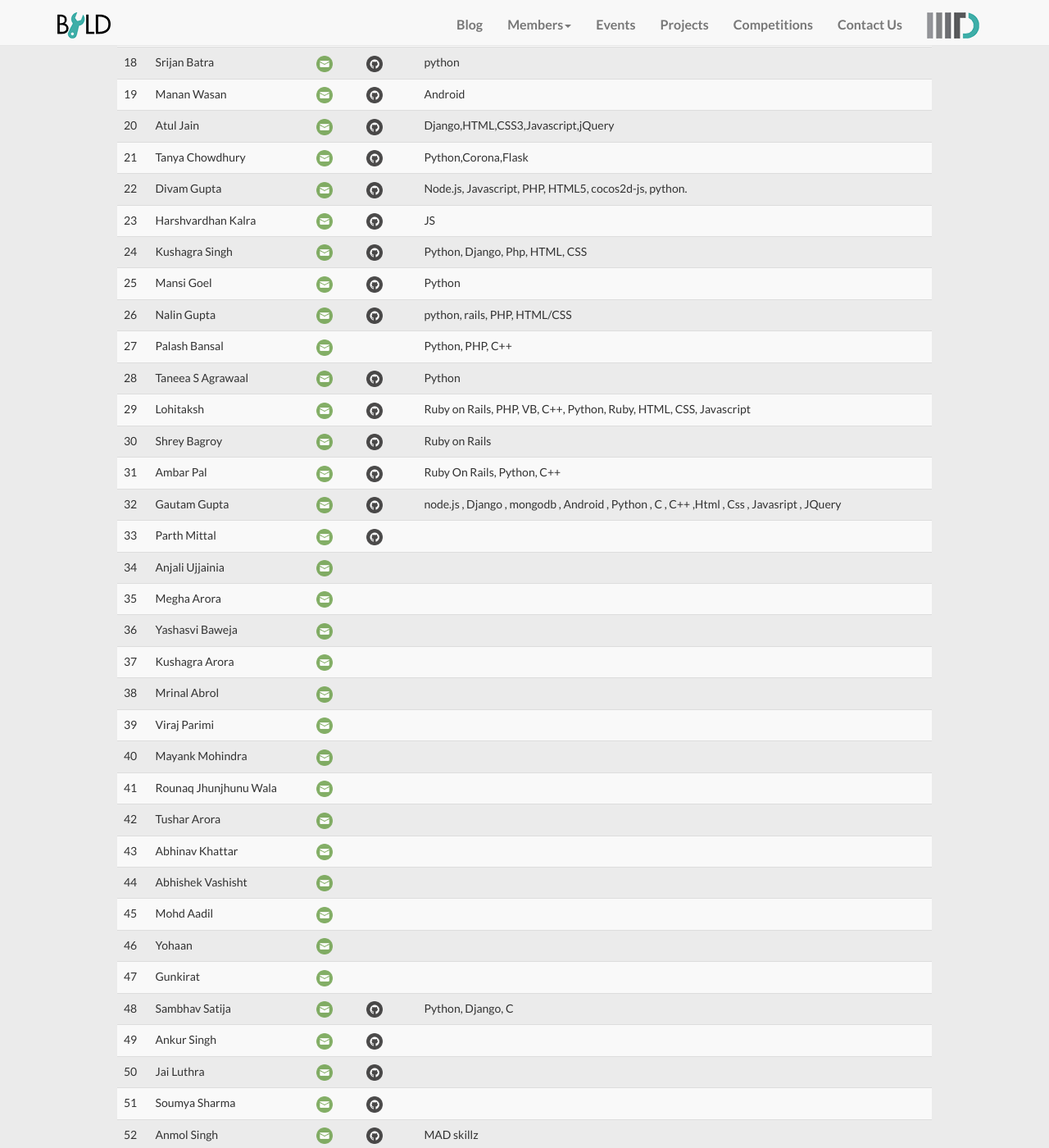
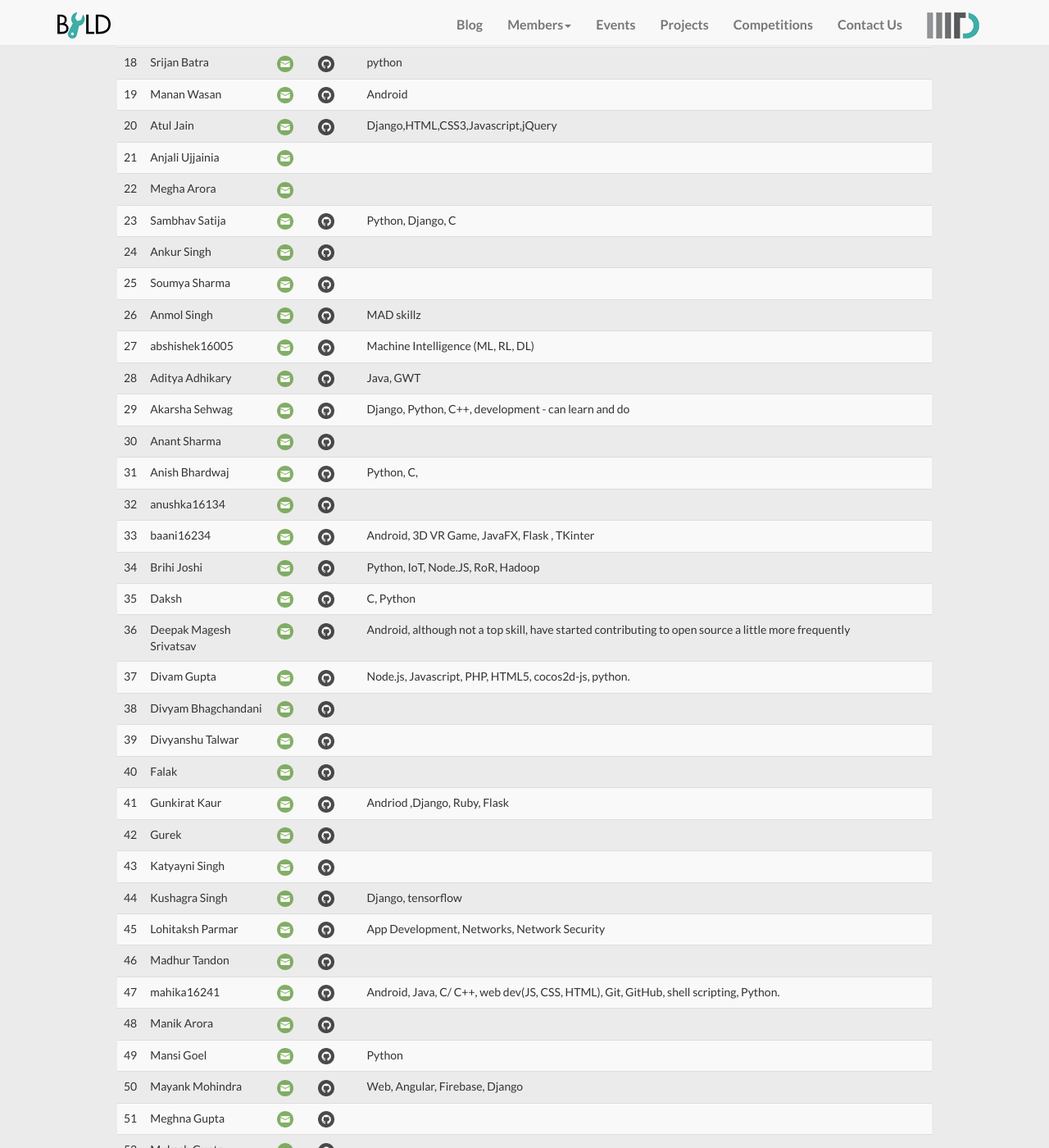
Before and after one commit to IIIT-Delhi/byld-website, a Jekyll site: the page built from site/members.md, in a window 1280 px wide and 1400 px high, scrolled down 1181 px. Shown: the whole window at 82% size. Built offline with Jekyll 4.4.1, drawn with Linux system fonts in a browser that asks for light colours; nearby versions of some CDN libraries; some of the changed text lies outside the part shown.

Commit message:
Update member data
Based on two sources: reponses to "taking stock" and people currently
added to mailing list

Removed all 2014-17 links from the old table but left the earlier ones.
We should perhaps rename those as "byld alumni" and have a separate
section?

Then added only the names present in the sources.

One list was missing data for names so I've just used the email as it
was already common in the data which did have names

The other list was missing data for skills and github username, so I
just omitted those fields for now

```diff
--- a/site/members.md
+++ b/site/members.md
@@ -32,7 +32,12 @@ admins:
   facebook: "https://www.facebook.com/bansalvarun15"
   name: "Varun Bansal"
 
+#TODO: sort the data in the source in some sensible way (first by batch, then by names). rn alums are random and current members are sorted by name
+
 members:
+
+# alums:
+
 - github: "danish-goel"
   name: "Danish Goel"
   skills: Android
@@ -133,71 +138,6 @@ members:
   skills: "Django,HTML,CSS3,Javascript,jQuery"
   email: atul13025
 
-- github: TanyaChowdhury
-  name: "Tanya Chowdhury"
-  skills: "Python,Corona,Flask"
-  email: tanya14109
-
-- github: divamgupta
-  name: "Divam Gupta"
-  skills: "Node.js, Javascript, PHP, HTML5, cocos2d-js, python."
-  email: divam14038
-
-- github: harshvk5
-  name: "Harshvardhan Kalra"
-  skills: JS
-  email: harshvardhan14043
-
-- github: kush789
-  name: "Kushagra Singh"
-  skills: "Python, Django, Php, HTML, CSS"
-  email: kushagra14056
-
-- github: Mansi14062
-  name: "Mansi Goel"
-  skills: Python
-  email: mansi14062
-
-- github: nalin1096
-  name: "Nalin Gupta"
-  skills: "python, rails, PHP, HTML/CSS"
-  email: nalin14065
-
-- github: ""
-  name: "Palash Bansal"
-  skills: "Python, PHP, C++"
-  email: palash14072
-
-- github: TanSA05
-  name: "Taneea S Agrawaal"
-  skills: Python
-  email: taneea14166
-
-- github: Lohit13
-  name: Lohitaksh
-  skills: "Ruby on Rails, PHP, VB, C++, Python, Ruby, HTML, CSS, Javascript"
-  email: lohitaksh14059
-
-- github: sbagroy986
-  name: "Shrey Bagroy"
-  skills: "Ruby on Rails"
-  email: shrey14099
-
-- github: ambarpal
-  name: "Ambar Pal"
-  skills: "Ruby On Rails, Python, C++"
-  email: ambar14012
-
-- github: gautam14040
-  name: "Gautam Gupta"
-  skills: "node.js , Django , mongodb , Android , Python , C , C++ ,Html , Css , Javasript , JQuery"
-  email: gautam14040
-
-- github: parthmittal
-  name: "Parth Mittal"
-  skills: ""
-  email: parth15069
-
 - github: ""
   name: "Anjali Ujjainia"
   skills: ""
@@ -207,66 +147,6 @@ members:
   name: "Megha Arora"
   skills: ""
   email: megha12059
-
-- github: ""
-  name: "Yashasvi Baweja"
-  skills: ""
-  email: yashavi15116
-
-- github: ""
-  name: "Kushagra Arora"
-  skills: ""
-  email: kushagra15049
-
-- github: ""
-  name: "Mrinal Abrol"
-  skills: ""
-  email: mrinal15062
-
-- github: ""
-  name: "Viraj Parimi"
-  skills: ""
-  email: parimi15068
-
-- github: ""
-  name: "Mayank Mohindra"
-  skills: ""
-  email: mayank15056
-
-- github: ""
-  name: "Rounaq Jhunjhunu Wala"
-  skills: ""
-  email: rounaq14089
-
-- github: ""
-  name: "Tushar Arora"
-  skills: ""
-  email: tushar15107
-
-- github: ""
-  name: "Abhinav Khattar"
-  skills: ""
-  email: abhinav15120
-
-- github: ""
-  name: "Abhishek Vashisht"
-  skills: ""
-  email: abhishek15006
-
-- github: ""
-  name: "Mohd Aadil"
-  skills: ""
-  email: aadil15058
-
-- github: ""
-  name: Yohaan
-  skills: ""
-  email: yohaan15118
-
-- github: ""
-  name: Gunkirat
-  skills: ""
-  email: gunkirat15032
 
 - github: darkryder
   name: "Sambhav Satija"
@@ -278,11 +158,6 @@ members:
   skills: ""
   email: ankur13019
 
-- github: jailuthra
-  name: "Jai Luthra"
-  skills: ""
-  email: jai15043
-
 - github: soummyaah
   name: "Soumya Sharma"
   skills: ""
@@ -293,19 +168,254 @@ members:
   skills: "MAD skillz"
   email: anmol13012
 
-- github: ""
-  name: "Rounaq Jhunjhunu Wala"
-  skills: ""
-  email: rounaq14089
+# 2014-present
 
-- github: ""
-  name: "Tushar Arora"
-  skills: ""
-  email: tushar15107
+- email: abhishek16005
+  name: abshishek16005
+  github: ovshake
+  skills: Machine Intelligence (ML, RL, DL)
 
-- github: ""
-  name: "Abhinav Khattar"
-  skills: ""
-  email: abhinav15120
+- email: aditya15007
+  name: Aditya Adhikary
+  github: indianauthority97
+  skills: Java, GWT
+
+- email: akarsha15010
+  name: Akarsha Sehwag
+  github: aksh98
+  skills: Django, Python, C++, development - can learn and do
+
+- email: anant16129
+  name: Anant Sharma
+
+- email: anish17281
+  name: Anish Bhardwaj
+  github: bhardwajanish
+  skills: Python, C,
+
+- email: anushka16134
+  name: anushka16134
+
+- email: baani16234
+  name: baani16234
+  github: baani_leen
+  skills: Android, 3D VR Game, JavaFX, Flask , TKinter
+
+- email: brihi16142
+  name: Brihi Joshi
+  github: brihijoshi
+  skills: Python, IoT, Node.JS, RoR, Hadoop
+
+# he's not on the mailing list
+- email: daksh17336
+  name: Daksh
+  github: Daksh
+  skills: C, Python
+
+- email: deepak16030
+  name: Deepak Magesh Srivatsav
+  github: dvatsav
+  skills: Android, although not a top skill, have started contributing to open source a little more frequently
+
+- email: divam14038
+  name: Divam Gupta
+  github: divamgupta
+  skills: Node.js, Javascript, PHP, HTML5, cocos2d-js, python.
+
+- email: divyam17339
+  name: Divyam Bhagchandani
+
+- email: divyanshu15028
+  name: Divyanshu Talwar
+
+- email: falak16018
+  name: Falak
+
+- email: gunkirat15032
+  name: Gunkirat Kaur
+  github: gunkiratk
+  skills: Andriod ,Django, Ruby, Flask
+
+- email: gurek15033
+  name: Gurek
+
+- email: katyayani15046
+  name: Katyayni Singh
+
+- email: kushagra14056
+  name: Kushagra Singh
+  github: Kush789
+  skills: Django, tensorflow
+
+- email: lohitaksh14059
+  name: Lohitaksh Parmar
+  github: Lohit13
+  skills: App Development, Networks, Network Security
+
+- email: madhur16053
+  name: Madhur Tandon
+
+- email: mahika16241
+  name: mahika16241
+  github: mahikaw
+  skills: Android, Java, C/ C++, web dev(JS, CSS, HTML), Git, GitHub, shell scripting, Python.
+
+- email: manik15053
+  name: Manik Arora
+
+- email: mansi14062
+  name: Mansi Goel
+  github: Mansi14062
+  skills: Python
+
+- email: mayank15056
+  name: Mayank Mohindra
+  github: mayankmtg
+  skills: Web, Angular, Firebase, Django
+
+- email: meghna16056
+  name: Meghna Gupta
+
+- email: mukesh14149
+  name: Mukesh Gupta
+
+- email: nalin14065
+  name: Nalin Gupta
+  github: nalin1096
+  skills: Django, Android, mongoDB, SQL, NLP, Data Mining, Machine Learning
+
+- email: nikhil15065
+  name: nikhil15065
+  github: nikhilhassija
+  skills: Django
+
+- email: palash14072
+  name: palash14072
+  github: palashbansal96
+  skills: "*"
+
+- email: palash16064
+  name: palash16064
+  github: Cosmopal
+  skills: Android, Java (NOT GUI), Python
+
+- email: paridhi16065
+  name: paridhi16065
+  github: paridhi16065
+  skills: Python, Java, C, Flask, Sql
+
+# This person isn't on the mailing list
+- email: parimi15068
+  name: parimi15068
+  github: viraj96
+  skills: JS, Python
+
+- email: peeyush16254
+  name: Peeyush
+  github: peey
+  skills: JavaScript, Node, and a lot of other dev stuff
+
+- email: raghav17082
+  name: Raghav Kukreti
+
+- email: rishabh15076
+  name: rishabh16076
+  github: bigharshrag
+  skills: Deep Learning, ML, Django/Flask
+
+- email: riya17309
+  name: Riya Singh
+
+- email: royal17310
+  name: Royal
+
+# He's not on the mailing list
+- email: rounaq14089
+  name: rounaq14089
+  github: rjalfa
+  skills: Software Development, Web Development
+
+- email: rudraroop17311
+  name: Rudraroop Roy
+
+- email: saatvik16261
+  name: saatvik16261
+  github: saatvikj
+  skills: Android, Firebase, Arduino (IoT based applications primarily connected to android)
+
+- email: sahar14091
+  name: sahar14091
+  github: sahar2012
+  skills: Python Scripting, Django, Frontend Web Dev (HTML,CSS,JS)
+
+- email: sanchit15083
+  name: Sanchit Sinha
+
+- email: saumya15172
+  name: Saumya Balodi
+
+- email: shiven15094
+  name: shiven15094
+  github: shivenmian
+  skills: Android, MEAN stack, Python
+
+- email: shravika16093
+  name: Shravika Mittal
+
+- email: shwetank16095
+  name: shwetank16095
+  github: shwetankshrey
+  skills: Python, Java, Web Dev (Backend)
+
+- email: siddharth16268
+  name: siddharth16268
+  github: geekSiddharth
+  skills: Ctrl+C <-> Ctrl+V
+
+- email: suryatej16102
+  name: suryatej16102
+  github: suryatejreddy
+  skills: Django, JS, Android
+
+- email: taneea14166
+  name: Taneea S Agrawaal
+  github: TanSA05
+  skills: Python, Ruby, Rails, JS, JQuery
+
+- email: tarun14110
+  name: tarun14110
+  github: tarun14110
+  skills: Networks, cyber security, android
+
+- email: varun13168
+  name: Varun Bansal
+  github: bansalvarun
+  skills: Django, Ruby on Rails, Javascript, elasticsearch, Android, nodejs, ROS, Bash, Linux, Git, AWS, Digital Ocean Droplets, Arduino, Code Blocks, Eclipse, NetBeans, MATLAB, OpenGL, Latex,
+
+- email: viresh16118
+  name: viresh16118
+  github: virresh
+  skills: Flask-Android-VueJS-Crawlers
+
+- email: vrinda14122
+  name: Vrinda Malhotra
+  github: TheChirpyWitch
+  skills: Android, Flask, Ruby on Rails.
+
+- email: yashasvi15116
+  name: Yashasvi Baweja
+  github: yashasvi97
+  skills: Anything related to data mining
+
+# He's not on the mailing list
+- email: yashit16123
+  name: yashit16123
+  github: YashitM
+  skills: Python, Django, Android, Flask
+
+- email: yellapragada15117
+  name: yellapragada15117
+  github: meriki
+  skills: Django, python, c, c++
 
 ---
```
